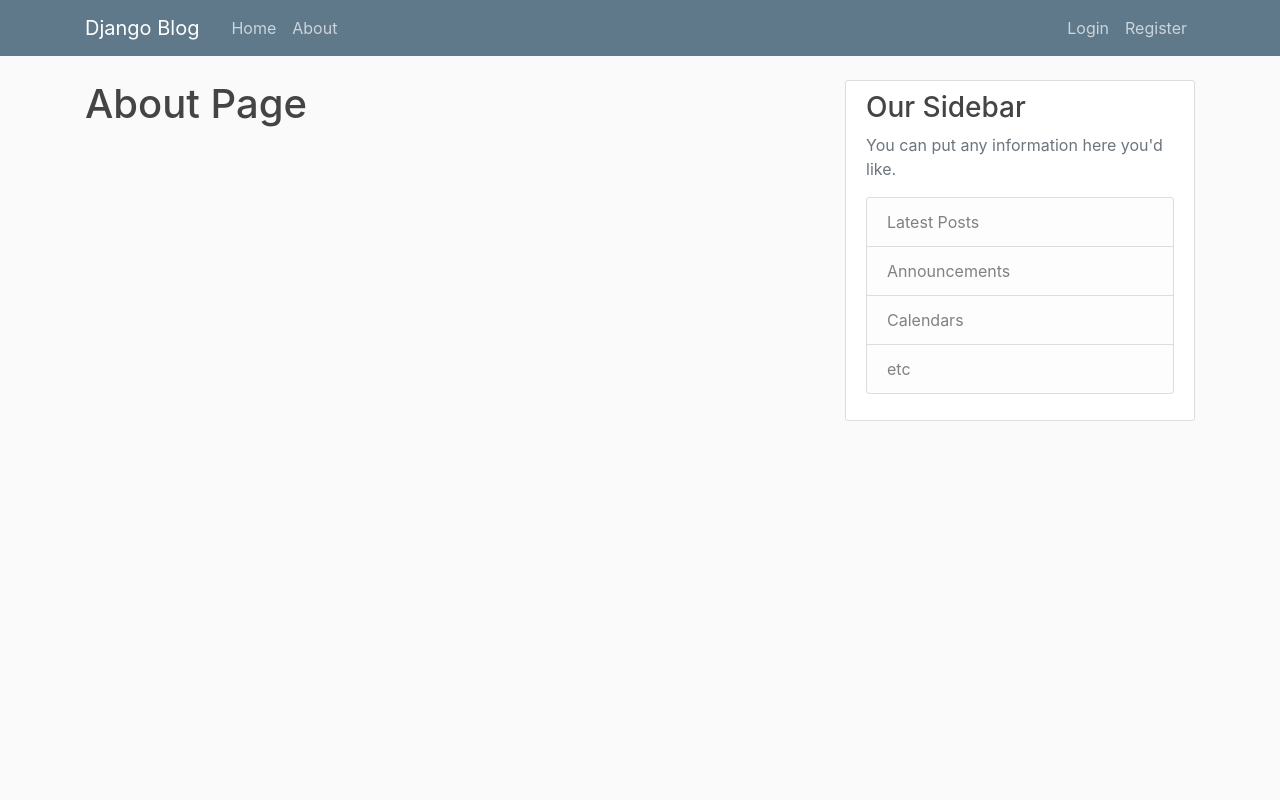
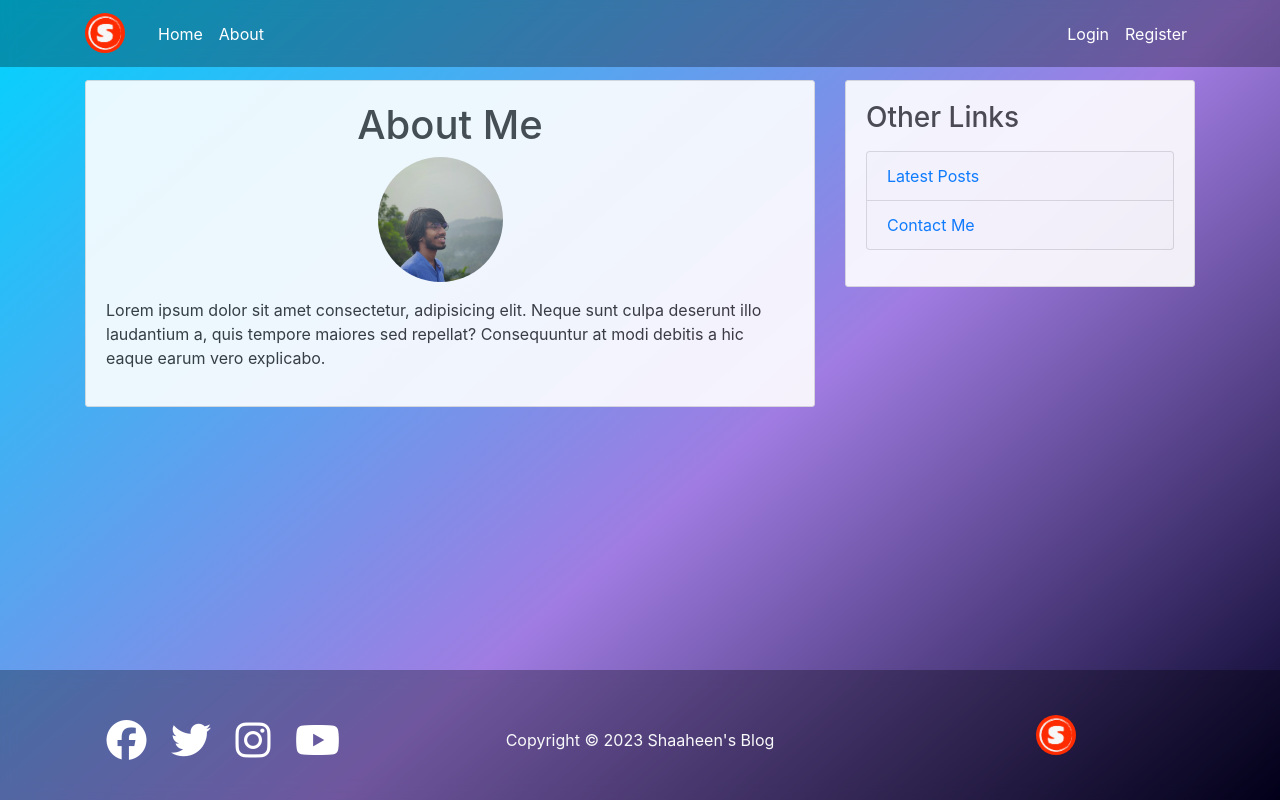
Before and after one commit to shaaheenam/django-blog, a Django app: page /about/ in a window 1280 px wide. Run offline with Django 4.2, Linux system fonts and the light colour scheme; some libraries are stand-ins or nearby versions.

Commit message:
gradient bg, blurred navbar, icon, favicon, social links, footer- changes in main.css, base.html, blog/urls.py, blog/views.py, about.html

```diff
--- a/blog/static/blog/main.css
+++ b/blog/static/blog/main.css
@@ -1,7 +1,19 @@
+html {
+  min-height: calc(100vh - 100px);
+}
+
 body {
-    background: #fafafa;
+    /*background: #fafafa;*/
+    background: rgb(2,0,36);
+    background: linear-gradient(319deg, rgba(2,0,36,1) 0%, rgba(160,124,226,1) 43%, rgba(0,212,255,1) 100%) no-repeat ;
+    background-size: cover;
     color: #333333;
     margin-top: 5rem;
+    background-attachment: fixed;
+}
+
+main {
+  min-height: calc(100vh - 210px);
 }
 
 h1, h2, h3, h4, h5, h6 {
@@ -12,28 +24,37 @@ body {
   margin: 0;
 }
 
+/* navbar */
 .bg-steel {
   background-color: #5f788a;
 }
 
+.navbar {
+  background-color: rgba(0,0,0,0.3);
+  backdrop-filter: blur(8px);
+}
+
 .site-header .navbar-nav .nav-link {
-    color: #cbd5db;
+  color: #ffffff;
 }
 
 .site-header .navbar-nav .nav-link:hover {
-    color: #ffffff;
+  color: #9693f0;
 }
 
 .site-header .navbar-nav .nav-link.active {
   font-weight: 500;
 }
 
+
+/* main section */
 .content-section {
   background: #ffffff;
-    padding: 10px 20px;
+  padding: 20px 20px;
   border: 1px solid #dddddd;
   border-radius: 3px;
   margin-bottom: 20px;
+  opacity: 0.9;
 }
 
 .article-title {
@@ -82,3 +103,42 @@ body {
 .account-heading {
   font-size: 2.5rem;
 }
+
+.about-content {
+  display: flex;
+  -webkit-box-align: start;
+  align-items: center;
+  flex-direction: column;
+}
+
+/* Icon */
+.icon-img {
+  height: 40px;
+  width: 40px;
+  margin-right: 1px;
+  margin-bottom: 1px;
+}
+
+/* footer */
+
+footer {
+/*background: #444;*/
+background-color: rgba(0,0,0,0.3);
+backdrop-filter: blur(8px);
+padding: 30px;
+}
+
+.copyright {
+padding-top: 25px;
+}
+
+.smed i {
+color: #fff;
+font-size: 40px;
+margin: 10px;
+padding-top: 10px;
+}
+
+.smed i:hover {
+color: rgb(129, 86, 207);
+}
--- a/blog/templates/blog/about.html
+++ b/blog/templates/blog/about.html
@@ -1,4 +1,9 @@
 {% extends "blog/base.html" %}
 {% block content %}
-    <h1>About Page</h1>
+    <article class="media content-section about-content">
+        <h1>About Me</h1>
+        <img class="rounded-circle account-img" src="../../../media/profile-photo.jpg" alt="Image">
+        <p>Lorem ipsum dolor sit amet consectetur, adipisicing elit. Neque sunt culpa deserunt illo laudantium a, quis tempore maiores sed repellat? Consequuntur at modi debitis a hic eaque earum vero explicabo.</p>
+    </article>
+
 {% endblock content %}
--- a/blog/templates/blog/base.html
+++ b/blog/templates/blog/base.html
@@ -8,10 +8,13 @@
     <meta name="viewport" content="width=device-width, initial-scale=1, shrink-to-fit=no">
 
     <!-- Bootstrap CSS -->
-    <link rel="stylesheet" href="https://cdn.jsdelivr.net/npm/bootstrap@4.0.0/dist/css/bootstrap.min.css" integrity="sha384-Gn5384xqQ1aoWXA+058RXPxPg6fy4IWvTNh0E263XmFcJlSAwiGgFAW/dAiS6JXm" crossorigin="anonymous">
+    <link rel="stylesheet" href="https://cdn.jsdelivr.net/npm/bootstrap@4.0.0/dist/css/bootstrap.min.css" integrity="sha384-Gn5384xqQ1aoWXA+058RXPxPg6fy4IWvTNh0E263XmFcJlSAwiGgFAW/dAiS6JXm" crossorigin="anonymous"/>
 
-    <link rel="stylesheet" type="text/css" href="{% static 'blog/main.css' %}">
+    <link rel="stylesheet" type="text/css" href="{% static 'blog/main.css' %}"/>
 
+    <script src="https://kit.fontawesome.com/dc767fd64b.js" crossorigin="anonymous"></script>
+    <!--favicon-->
+    <link rel="icon" type="image/x-icon" href="../../../media/favicon.png">
     {% if title %}
         <title>Django Blog - {{ title }}</title>
     {% else %}
@@ -20,11 +23,11 @@
 </head>
 <body>
     <header class="site-header">
-        <nav class="navbar navbar-expand-md navbar-dark bg-steel fixed-top">
+      <nav class="navbar navbar-expand-sm navbar-dark shadow-5-strong fixed-top">
         <div class="container">
-            <a class="navbar-brand mr-4" href="{% url 'blog-home' %}">Django Blog</a>
+          <a class="navbar-brand mr-4 display-1" href="{% url 'blog-home' %}"><img src="../../../media/icon.png" class="img-responsive icon-img rounded-circle" alt="Logo"></a>
           <button class="navbar-toggler" type="button" data-toggle="collapse" data-target="#navbarToggle" aria-controls="navbarToggle" aria-expanded="false" aria-label="Toggle navigation">
-            <span class="navbar-toggler-icon"></span>
+          <span class="navbar-toggler-icon"></span><!--this gives the burger icon-->
           </button>
           <div class="collapse navbar-collapse" id="navbarToggle">
             <div class="navbar-nav mr-auto">
@@ -60,19 +63,34 @@
         </div>
         <div class="col-md-4">
           <div class="content-section">
-              <h3>Our Sidebar</h3>
-              <p class='text-muted'>You can put any information here you'd like.
+            <h3>Other Links</h3>
+            <p class='text-muted'>
               <ul class="list-group">
-                  <li class="list-group-item list-group-item-light">Latest Posts</li>
-                  <li class="list-group-item list-group-item-light">Announcements</li>
-                  <li class="list-group-item list-group-item-light">Calendars</li>
-                  <li class="list-group-item list-group-item-light">etc</li>
+                <li class="list-group-item list-group-item-light"><a href="{% url 'blog-home' %}">Latest Posts</a></li>
+                <li class="list-group-item list-group-item-light"><a href="{% url 'blog-contact' %}">Contact Me</a></li>
               </ul>
             </p>
           </div>
         </div>
       </div>
     </main>
+
+    <footer class="sticky-bottom">
+      <div class="row align-items-center">
+        <div class="col-md-4 text-center smed">
+          <a href="{% url 'redirect_fb' %}" target="_blank"><i class="fa-brands fa-facebook"></i></a>
+          <a href="{% url 'redirect_tw' %}" target="_blank"><i class="fa-brands fa-twitter"></i></a>
+          <a href="{% url 'redirect_ig' %}" target="_blank"><i class="fa-brands fa-instagram"></i></a>
+          <a href="{% url 'redirect_yt' %}" target="_blank"><i class="fa-brands fa-youtube"></i></a>
+        </div>
+        <div class="col-md-4 text-center">
+          <p class="text-light copyright">Copyright © 2023 Shaaheen's Blog</p>
+        </div>
+        <div class="col-md-4 text-center">
+          <a href="#"><img class="rounded-circle icon-img" src="../../../media/icon.png"></a>
+        </div>
+      </div>
+    </footer>
 
     <!-- Optional JavaScript -->
     <!-- jQuery first, then Popper.js, then Bootstrap JS -->
--- a/blog/urls.py
+++ b/blog/urls.py
@@ -11,10 +11,15 @@ from . import views
 
 urlpatterns = [
     path('', PostListView.as_view(), name='blog-home'),#name is actually getting used in appropriate place of base html href links
-    path('user/<str:username>', UserPostListView.as_view(), name='user-posts'),
-    path('post/<int:pk>/', PostDetailView.as_view(), name='post-detail'),
-    path('post/new/', PostCreateView.as_view(), name='post-create'),
+    path('user/<str:username>', UserPostListView.as_view(), name='user-posts'), # blog/post_list.html <- <app>/<model>_<viewtype>.html
+    path('post/<int:pk>/', PostDetailView.as_view(), name='post-detail'),# blog/post_detail.html
+    path('post/new/', PostCreateView.as_view(), name='post-create'),# blog/post_form.html
     path('post/<int:pk>/update', PostUpdateView.as_view(), name='post-update'),
     path('post/<int:pk>/delete', PostDeleteView.as_view(), name='post-delete'),
     path('about/', views.about, name='blog-about'),
+    path('contact/', views.contact, name='blog-contact'),
+    path('redirect_fb', views.redirect_fb, name='redirect_fb'),
+    path('redirect_tw', views.redirect_tw, name='redirect_tw'),
+    path('redirect_ig', views.redirect_ig, name='redirect_ig'),
+    path('redirect_yt', views.redirect_yt, name='redirect_yt'),
 ]
--- a/blog/views.py
+++ b/blog/views.py
@@ -1,4 +1,4 @@
-from django.shortcuts import render, get_object_or_404
+from django.shortcuts import render, get_object_or_404, redirect
 from django.contrib.auth.mixins import LoginRequiredMixin, UserPassesTestMixin
 from django.contrib.auth.models import User
 from django.views.generic import ListView, DetailView, CreateView, UpdateView, DeleteView
@@ -32,10 +32,10 @@ class UserPostListView(ListView):
         user = get_object_or_404(User, username=self.kwargs.get('username'))
         return Post.objects.filter(author=user).order_by('-date_posted')
 
-class PostDetailView(DetailView):
+class PostDetailView(DetailView): # blog/post_detail.html
     model = Post
 
-class PostCreateView(LoginRequiredMixin, CreateView):
+class PostCreateView(LoginRequiredMixin, CreateView): #here it expects -> blog/post_form.html
     model = Post
     fields = ['title', 'content']
 
@@ -70,3 +70,18 @@ class PostDeleteView(LoginRequiredMixin, UserPassesTestMixin, DeleteView):
 
 def about(request):
     return render(request, 'blog/about.html', {'title':'About'})
+
+def contact(request):
+    return render(request, 'blog/contact.html', {'title':'Contact'})
+
+def redirect_fb(request):
+    return redirect("https://www.facebook.com")
+
+def redirect_tw(request):
+    return redirect("https://www.twitter.com")
+
+def redirect_ig(request):
+    return redirect("https://www.instagram.com")
+
+def redirect_yt(request):
+    return redirect("https://www.youtube.com")
```
Also changed, not shown: blog/templates/blog/contact.html (added, +18 -0 lines), db.sqlite3, media/about-bg.jpg (added), media/favicon.png (added), media/icon - Copy.png (added), media/icon-backup.png (added), media/icon.png (added), media/main-bg.jpg (added), media/profile-photo.jpg (added). Lines whose indentation alone changed are shown as unchanged.
